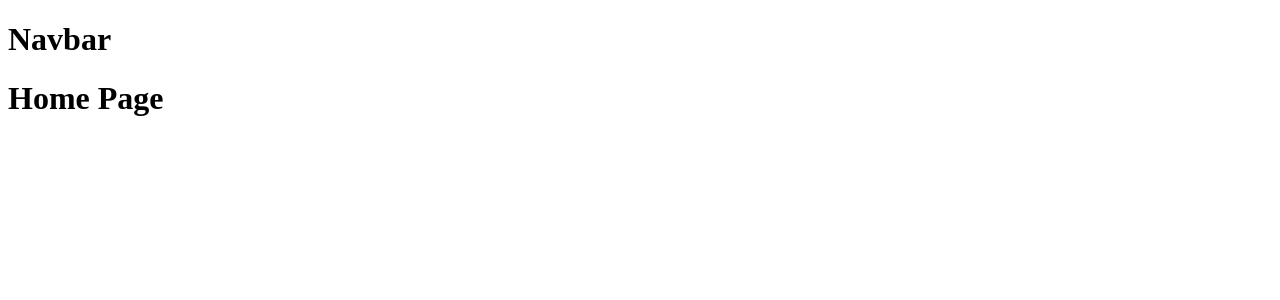
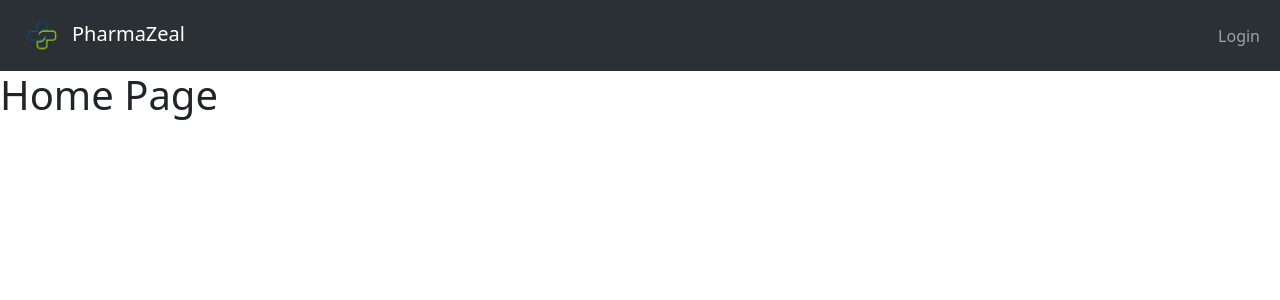
Before and after one commit to chelseanicholls95/pharmazeal, a Next.js app: page / in a window 1280 px wide. Shown: the top 300 px of the page. Built offline with nearby package versions, Linux system fonts and the light colour scheme.

Commit message:
added styled navbar

```diff
--- a/src/app/layout.js
+++ b/src/app/layout.js
@@ -1,3 +1,4 @@
+import "bootstrap/dist/css/bootstrap.css";
 import Nav from "../components/Nav";
 
 export const metadata = {
--- a/src/components/Nav.js
+++ b/src/components/Nav.js
@@ -1,5 +1,47 @@
+import Image from "next/image";
+import logo from "../../public/images/nb-logo.png";
+
 const Nav = () => {
-  return <h1>Navbar</h1>;
+  return (
+    <nav
+      className="navbar sticky-top navbar-expand-lg bg-body-tertiary"
+      data-bs-theme="dark"
+    >
+      <div className="container-fluid">
+        <a className="navbar-brand" href="#">
+          <Image
+            src={logo}
+            alt="Logo"
+            width="60"
+            height="45"
+            className="d-inline-block align-text-middle"
+          />
+          PharmaZeal
+        </a>
+        <button
+          className="navbar-toggler"
+          type="button"
+          data-bs-toggle="collapse"
+          data-bs-target="#navbarNavAltMarkup"
+          aria-controls="navbarNavAltMarkup"
+          aria-expanded="false"
+          aria-label="Toggle navigation"
+        >
+          <span className="navbar-toggler-icon"></span>
+        </button>
+        <div
+          className="collapse navbar-collapse justify-content-end"
+          id="navbarNavAltMarkup"
+        >
+          <div className="navbar-nav">
+            <a className="nav-link" href="/login">
+              Login
+            </a>
+          </div>
+        </div>
+      </div>
+    </nav>
+  );
 };
 
 export default Nav;
```
Also changed, not shown: package.json (+6 -5 lines), 1 other file (tests, documents, lock files or other folders).
